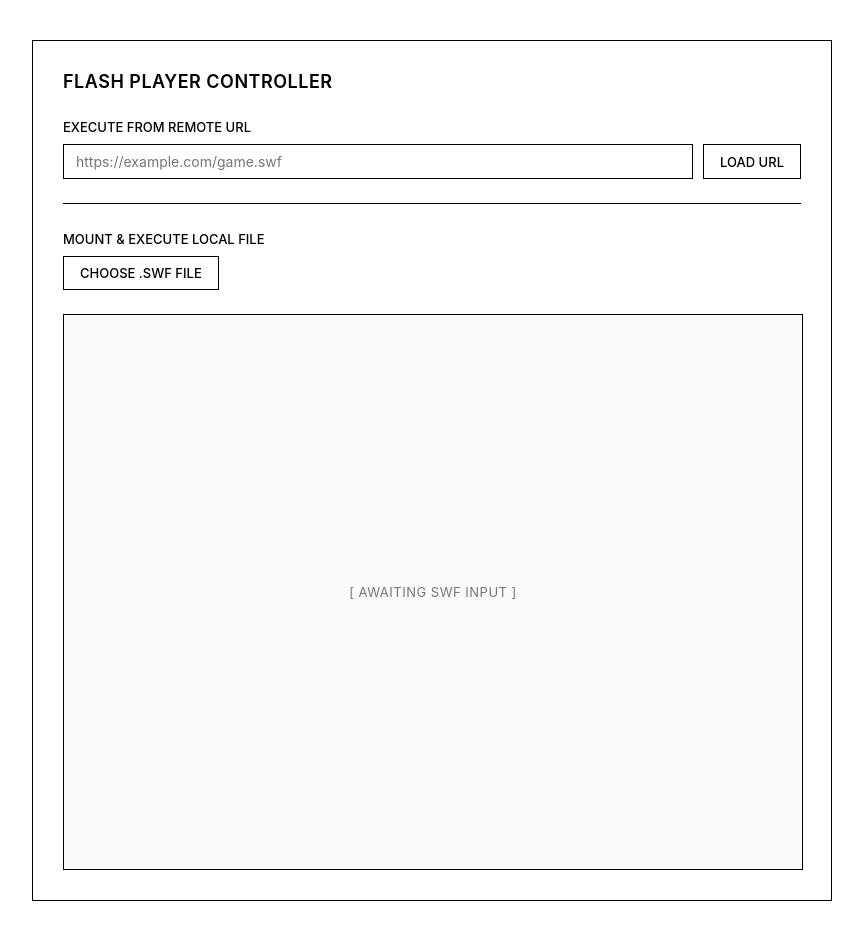
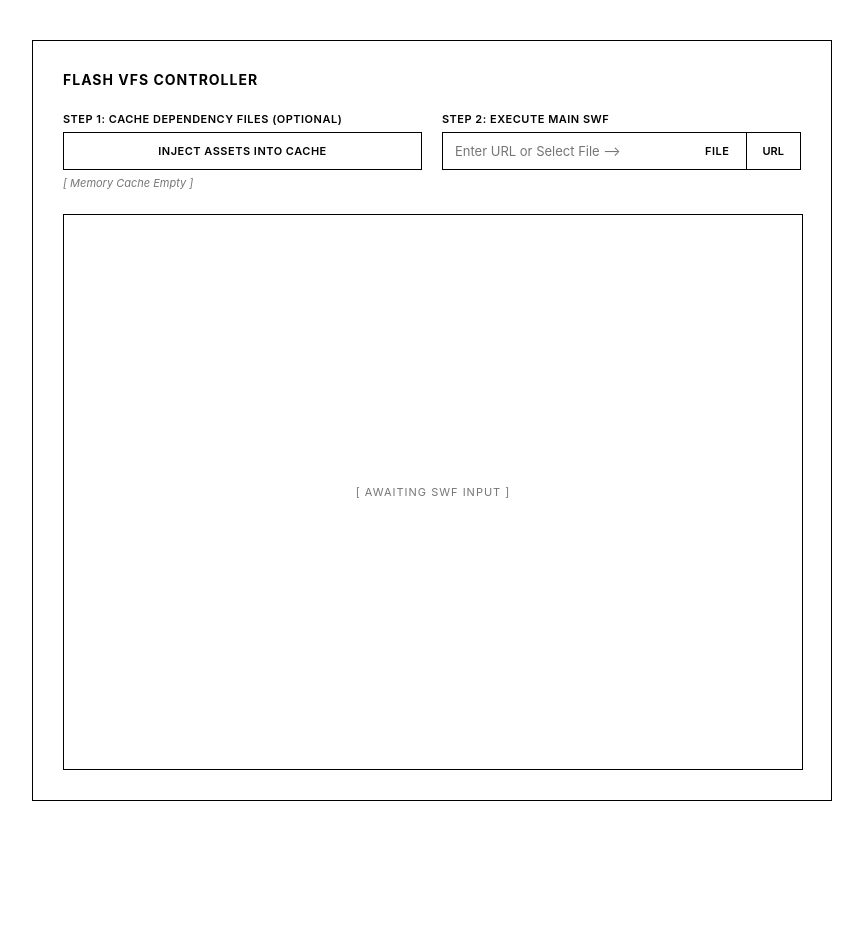
Before and after one commit to duguaynins/flash, a plain HTML site: page index.html in a window 1280 px wide. Shown: the whole page, without its empty margins (208-1071 px from the left). After the commit the page ends 841 px from the top, so only its background shows below. Drawn offline with Linux system fonts and the light colour scheme.

Commit message:
Add files via upload

```diff
--- a/index.html
+++ b/index.html
@@ -3,24 +3,24 @@
 <head>
     <meta charset="UTF-8">
     <meta name="viewport" content="width=device-width, initial-scale=1.0">
-    <title>Ruffle Flash Player</title>
+    <title>Ruffle VFS Player</title>
 
-    <script src="/static/js/ruffle.js"></script>
+    <script src="./static/js/ruffle/ruffle.js"></script>
 
     <style>
-        /* 簡約白底黑線風格變數 */
         :root {
             --bg-color: #ffffff;
             --text-color: #000000;
             --border-color: #000000;
             --accent-dim: #767676;
-            --input-bg: #ffffff;
+            --success-color: #0088cc;
+            --height-unit: 38px;
         }
 
         body {
             background-color: var(--bg-color);
             color: var(--text-color);
-            font-family: -apple-system, BlinkMacSystemFont, "Segoe UI", Roboto, Helvetica, Arial, sans-serif;
+            font-family: -apple-system, BlinkMacSystemFont, "Segoe UI", Roboto, Arial, sans-serif;
             margin: 0;
             padding: 40px 20px;
             display: flex;
@@ -30,7 +30,6 @@
             box-sizing: border-box;
         }
 
-        /* 簡約外框容器 */
         .player-card {
             width: 100%;
             max-width: 800px;
@@ -42,59 +41,77 @@
 
         h2 {
             margin: 0 0 24px 0;
-            font-size: 18px;
-            font-weight: 600;
-            letter-spacing: 0.5px;
+            font-size: 14px;
+            font-weight: 700;
+            letter-spacing: 1px;
+            text-transform: uppercase;
         }
 
-        /* 輸入與控制區域 */
+        /* 雙欄控制面板 */
+        .control-panel {
+            display: grid;
+            grid-template-columns: 1fr 1fr;
+            gap: 20px;
+            margin-bottom: 24px;
+        }
+
+        @media (max-width: 600px) {
+            .control-panel { grid-template-columns: 1fr; gap: 16px; }
+        }
+
         .control-section {
-            margin-bottom: 24px;
+            display: flex;
+            flex-direction: column;
+        }
+
+        .control-section label {
+            font-size: 11px;
+            font-weight: 600;
+            text-transform: uppercase;
+            margin-bottom: 6px;
+            letter-spacing: 0.5px;
         }
 
         .input-group {
             display: flex;
-            gap: 10px;
-            margin-top: 8px;
-        }
-
-        label {
-            font-size: 13px;
-            font-weight: 500;
-            color: var(--text-color);
-            text-transform: uppercase;
+            width: 100%;
+            height: var(--height-unit);
+            box-sizing: border-box;
         }
 
         input[type="text"] {
-            background-color: var(--input-bg);
+            background-color: var(--bg-color);
             border: 1px solid var(--border-color);
+            border-right: none;
             color: var(--text-color);
             font-family: inherit;
-            padding: 8px 12px;
+            padding: 0 12px;
             flex-grow: 1;
-            font-size: 14px;
+            font-size: 13px;
             outline: none;
+            height: 100%;
             box-sizing: border-box;
         }
 
-        /* 隱藏原生檔案上傳標籤 */
-        input[type="file"] {
-            display: none;
-        }
+        input[type="file"] { display: none; }
 
-        /* 簡約黑線按鈕樣式 */
         .btn {
             background-color: var(--bg-color);
             color: var(--text-color);
             border: 1px solid var(--border-color);
             font-family: inherit;
-            padding: 8px 16px;
+            padding: 0 16px;
             cursor: pointer;
-            font-size: 13px;
-            font-weight: 500;
+            font-size: 11px;
+            font-weight: 600;
             text-transform: uppercase;
             white-space: nowrap;
-            transition: background-color 0.15s, color 0.15s;
+            display: inline-flex;
+            align-items: center;
+            justify-content: center;
+            height: 100%;
+            box-sizing: border-box;
+            transition: background-color 0.1s, color 0.1s;
         }
 
         .btn:hover {
@@ -102,20 +119,22 @@
             color: var(--bg-color);
         }
 
-        /* 簡約分隔線 */
-        hr {
-            border: none;
-            border-top: 1px solid var(--border-color);
-            margin: 24px 0;
+        .file-label { width: 100%; height: 100%; margin: 0 !important; }
+
+        /* 快取狀態提示文字 */
+        .cache-status {
+            font-size: 11px;
+            color: var(--accent-dim);
+            margin-top: 6px;
+            font-style: italic;
         }
 
-        /* 播放器容器 - 鎖定 4:3 比例防止畫面拉伸破圖 */
+        /* 播放器區域 */
         #player-container {
             width: 100%;
             aspect-ratio: 4 / 3;
-            background-color: #fafafa;
+            background-color: #ffffff;
             border: 1px solid var(--border-color);
-            margin-top: 20px;
             display: flex;
             justify-content: center;
             align-items: center;
@@ -125,41 +144,43 @@
 
         .placeholder-text {
             color: var(--accent-dim);
-            font-size: 13px;
-            letter-spacing: 0.5px;
+            font-size: 11px;
+            letter-spacing: 1px;
         }
 
-        /* 確保 Ruffle 元件完美填滿黑線容器 */
-        #player-container ruffle-player {
-            width: 100%;
-            height: 100%;
-            display: block;
-        }
+        #player-container ruffle-player { width: 100%; height: 100%; display: block; }
     </style>
 </head>
 <body>
 
     <div class="player-card">
-        <h2>FLASH PLAYER CONTROLLER</h2>
+        <h2>Flash VFS Controller</h2>
 
-        <div class="control-section">
-            <label for="url-input">Execute From Remote URL</label>
-            <div class="input-group">
-                <input type="text" id="url-input" placeholder="https://example.com/game.swf">
-                <button class="btn" id="load-url-btn">Load URL</button>
+        <div class="control-panel">
+
+            <div class="control-section">
+                <label>Step 1: Cache Dependency Files (Optional)</label>
+                <div class="input-group">
+                    <label class="btn file-label">
+                        <input type="file" id="cache-input" accept=".swf,.mp3,.xml" multiple>
+                        Inject Assets into Cache
+                    </label>
+                </div>
+                <div class="cache-status" id="cache-info">[ Memory Cache Empty ]</div>
             </div>
-        </div>
 
-        <hr>
+            <div class="control-section">
+                <label for="url-input">Step 2: Execute Main SWF</label>
+                <div class="input-group">
+                    <input type="text" id="url-input" placeholder="Enter URL or Select File -->">
+                    <label class="btn" style="border-left: none; border-right: none;">
+                        <input type="file" id="main-file-input" accept=".swf">
+                        File
+                    </label>
+                    <button class="btn" id="load-url-btn">URL</button>
+                </div>
+            </div>
 
-        <div class="control-section">
-            <label>Mount & Execute Local File</label>
-            <div class="input-group">
-                <label class="btn" style="display: inline-block; text-align: center;">
-                    <input type="file" id="file-input" accept=".swf">
-                    Choose .SWF File
-                </label>
-            </div>
         </div>
 
         <div id="player-container">
@@ -168,59 +189,84 @@
     </div>
 
     <script>
-        // 設定 Ruffle 模組路徑
+        // 全域虛擬檔案快取地圖
+        const virtualFS = {};
+
         window.RufflePlayer = window.RufflePlayer || {};
         window.RufflePlayer.config = {
-            publicPath: "/static/js/",
-            letterbox: "on",         // 開啟黑邊留白，確保不因容器比例失衡而變形
-            scale: "showAll",        // 完整縮放模式
+            publicPath: "./static/js/ruffle/",
+            letterbox: "on",
+            scale: "showAll",
             forceScale: true,
-            quality: "high"          // 高渲染品質（減少文字向量圖形鋸齒）
+            quality: "high"
         };
 
         const container = document.getElementById("player-container");
 
-        // 核心修正：每次重新建立全新播放器，徹底釋放前一個遊戲的記憶體以防止畫面破圖或殘留
+        // 處理步驟一：將多選的相依素材塞進瀏覽器記憶體快取
+        document.getElementById("cache-input").addEventListener("change", (e) => {
+            const files = Array.from(e.target.files);
+            if (files.length === 0) return;
+
+            files.forEach(file => {
+                const blobURL = URL.createObjectURL(file);
+                // 用小寫檔名做 Key，例如：virtualFS["level1.swf"] = "blob:http..."
+                virtualFS[file.name.toLowerCase()] = blobURL;
+            });
+
+            document.getElementById("cache-info").innerText = `[ Caching ${Object.keys(virtualFS).length} Asset(s) in Memory ]`;
+            document.getElementById("cache-info").style.color = "var(--success-color)";
+        });
+
+        // 核心：初始化播放器並設置攔截器
         function initNewPlayer() {
             container.innerHTML = "";
             const ruffle = window.RufflePlayer.newest();
             const player = ruffle.createPlayer();
             container.appendChild(player);
+
+            // 🌟 核心魔法：攔截 Ruffle 內部的所有網路請求！
+            // 當 Flash 試圖載入相對路徑的素材時，強制讓它去撈我們快取的 BlobURL
+            player.onInterceptURLLoad = (url) => {
+                // 取得檔案名稱（例如從 "http://localhost/level1.swf" 切出 "level1.swf"）
+                const fileName = url.split('/').pop().toLowerCase();
+
+                if (virtualFS[fileName]) {
+                    console.log(`[VFS Hit] Redirecting request for ${fileName}`);
+                    return virtualFS[fileName]; // 命中快取，重導向至記憶體檔案
+                }
+                return url; // 沒命中，走原本的網路請求
+            };
+
             return player;
         }
 
-        // 處理程序 1：遠端網址載入
+        // 處理步驟二：遠端網址載入
         document.getElementById("load-url-btn").addEventListener("click", () => {
             const url = document.getElementById("url-input").value.trim();
             if (url) {
                 const player = initNewPlayer();
                 player.load({ url: url });
-                console.log("Loading SWF URL: " + url);
             } else {
-                alert("Please enter a valid SWF URL.");
+                alert("Please enter a URL.");
             }
         });
 
-        // 處理程序 2：本地檔案選取
-        document.getElementById("file-input").addEventListener("change", (event) => {
+        // 處理步驟二：本地主檔案載入
+        document.getElementById("main-file-input").addEventListener("change", (event) => {
             const file = event.target.files[0];
             if (file) {
                 const reader = new FileReader();
-
                 reader.onload = (e) => {
-                    const arrayBuffer = e.target.result;
                     const player = initNewPlayer();
                     player.load({
-                        data: arrayBuffer,
+                        data: e.target.result,
                         allowScriptAccess: true
                     });
-                    console.log("Loaded local SWF: " + file.name);
                 };
-
                 reader.readAsArrayBuffer(file);
             }
         });
     </script>
-
 </body>
 </html>
```
